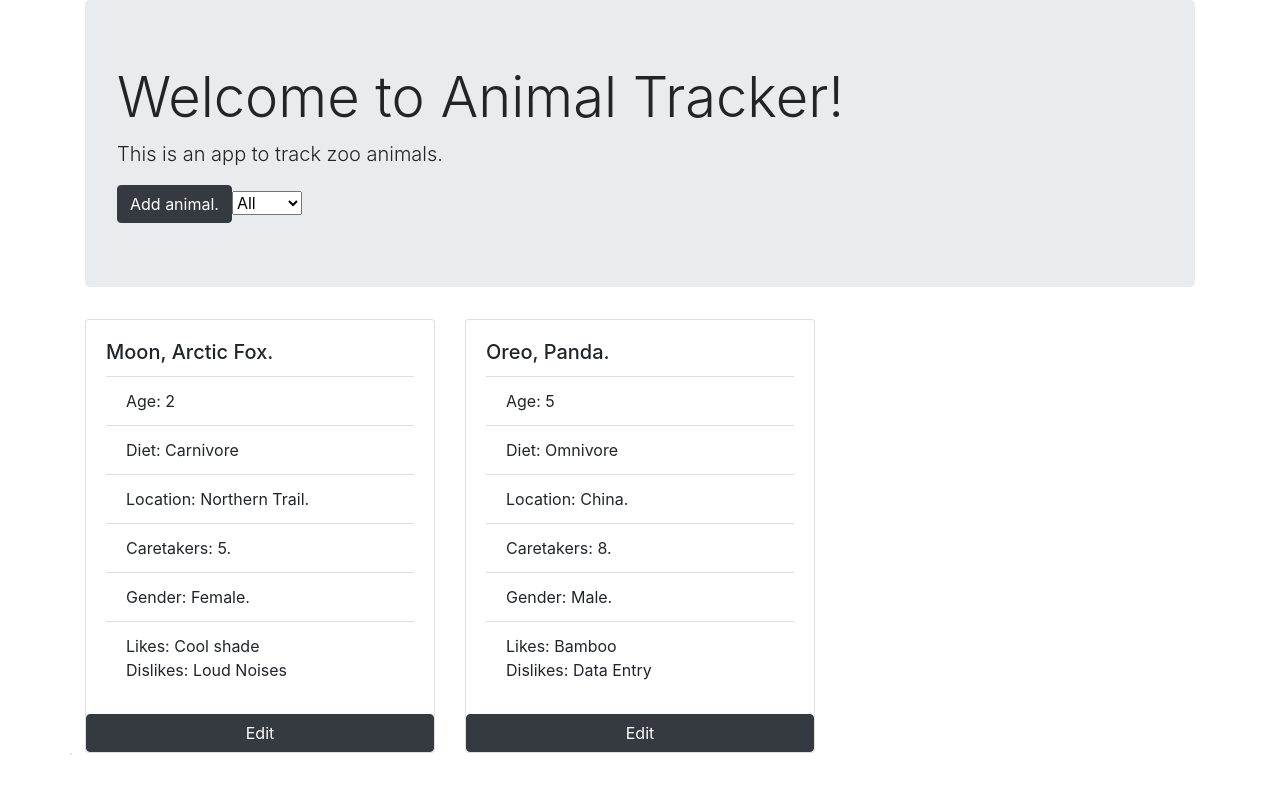
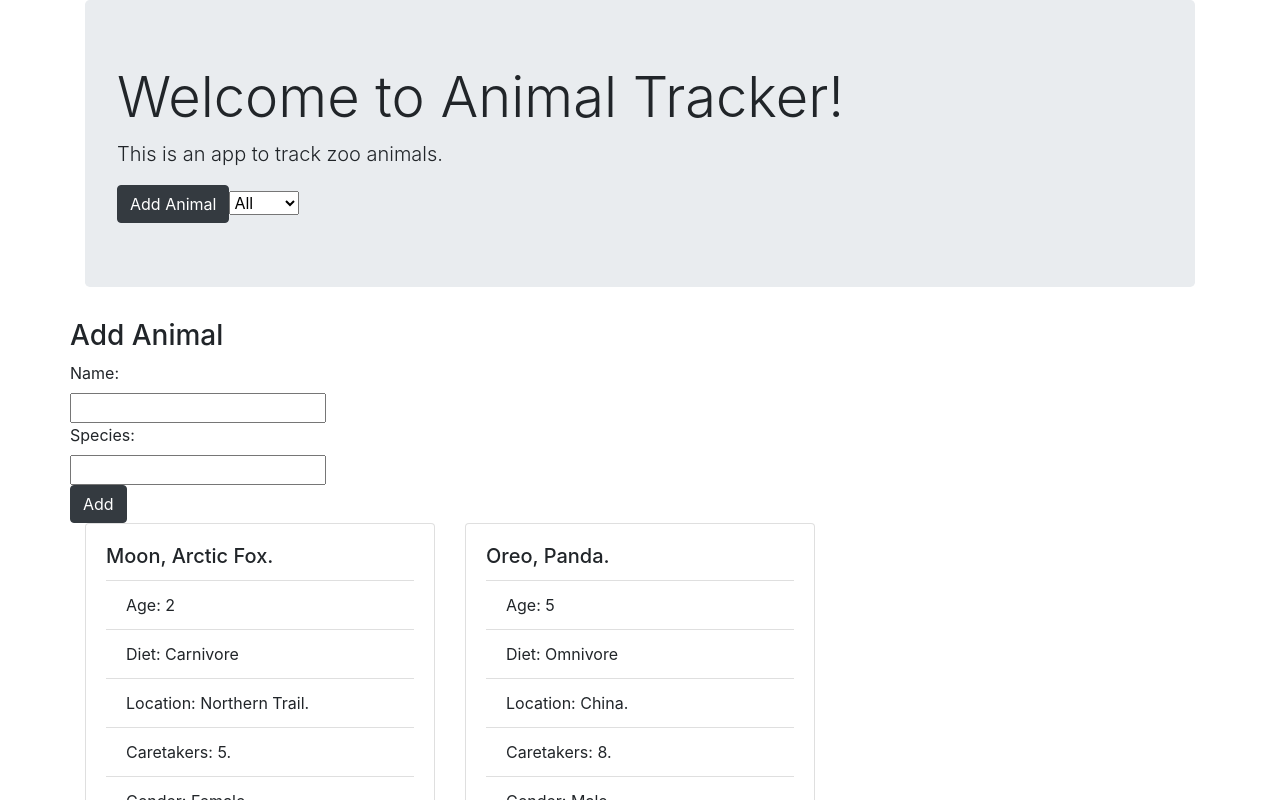
Before and after one commit to amychurchwell/local-zoo, an Angular app: page / in a window 1280 px wide. Shown: the top 800 px of the page. Built offline with nearby package versions, Linux system fonts and the light colour scheme.

Commit message:
build new animal component and link with app component

```diff
--- a/src/app/age.pipe.ts
+++ b/src/app/age.pipe.ts
@@ -2,6 +2,8 @@ import { Pipe, PipeTransform } from '@angular/core';
 import { Animal } from './animal.model';
 import { AppComponent } from './app.component';
 import { AnimalSearch } from './search.component';
+import { NewAnimalComponent } from './new-animal.component';
+
 
 @Pipe({
   name: "age",
@@ -13,6 +15,7 @@ export class AgePipe implements PipeTransform {
   transform(input: Animal[], ageSearch) {
     var output: Animal[] = [];
     if(ageSearch === "young") {
+      console.log("young");
       for (var i = 0; i < input.length; i++) {
         if (input[i].age <= 2) {
           output.push(input[i]);
@@ -20,6 +23,7 @@ export class AgePipe implements PipeTransform {
       }
       return output;
     } else if (ageSearch === "old") {
+      console.log("old");
       for (var i = 0; i < input.length; i++) {
         if (input[i].age > 2) {
           output.push(input[i]);
--- a/src/app/app.component.html
+++ b/src/app/app.component.html
@@ -2,8 +2,11 @@
   <div class="jumbotron">
     <h1 class="display-4">Welcome to {{ title }}!</h1>
     <p class="lead">This is an app to track zoo animals. <i class="fa fa-check"></i></p>
-    <button class="btn btn-dark">Add animal.</button>
+    <button class="btn btn-dark">Add Animal</button>
     <age-search></age-search>
+  </div>
+  <div class="row">
+    <new-animal (newAnimal)="addAnimal($event)"></new-animal>
   </div>
   <div class="row">
     <div class="col-md-4" *ngFor="let animal of animals | age:filterByAge">
--- a/src/app/app.component.ts
+++ b/src/app/app.component.ts
@@ -1,6 +1,7 @@
 import { Component, Input, Output, EventEmitter } from '@angular/core';
 import { Animal } from './animal.model';
 import { AnimalSearch } from './search.component';
+import { NewAnimalComponent } from './new-animal.component';
 
 @Component({
   selector: 'app-root',
@@ -20,4 +21,8 @@ export class AppComponent {
     this.selectedAnimal = clickedAnimal;
   }
 
+  addAnimal(newAnimalFromChild: Animal){
+  this.animals.push(newAnimalFromChild);
 }
+
+}
--- a/src/app/app.module.ts
+++ b/src/app/app.module.ts
@@ -5,13 +5,15 @@ import { FormsModule } from '@angular/forms';
 import { AppComponent } from './app.component';
 import { AnimalSearch } from './search.component';
 import { AgePipe } from './age.pipe';
+import { NewAnimalComponent } from './new-animal.component';
 
 
 @NgModule({
   declarations: [
     AppComponent,
     AnimalSearch,
-    AgePipe
+    AgePipe,
+    NewAnimalComponent
   ],
   imports: [
     BrowserModule,
--- a/src/app/new-animal.component.ts
+++ b/src/app/new-animal.component.ts
@@ -5,10 +5,26 @@ import { Animal } from './animal.model';
 @Component({
   selector: 'new-animal',
   template: `
-  <h1>Works</h1>
+  <div>
+    <h3>Add Animal</h3>
+    <div>
+      <label>Name:</label><br/>
+      <input #newName>
+    </div>
+    <div>
+      <label>Species:</label><br/>
+      <input #newSpecies>
+    </div>
+    <button class="btn btn-dark" (click)="submitForm(newName.value, newSpecies.value);">Add</button>
+  </div>
   `
 })
 
 export class NewAnimalComponent {
   @Output() newAnimal = new EventEmitter();
+
+  submitForm(species: string, name: string, age: number, diet: string, location: string, caretakers: number, sex: string, likes: string, dislikes: string) {
+    var newAnimalToAdd: Animal = new Animal(species, name, age, diet, location, caretakers, sex, likes, dislikes);
+    this.newAnimal.emit(newAnimalToAdd);
+  }
 }
--- a/src/app/search.component.ts
+++ b/src/app/search.component.ts
@@ -1,6 +1,8 @@
 import { Component, Input, Output, EventEmitter } from '@angular/core';
 import { Animal } from './animal.model';
 import { AppComponent } from './app.component';
+import { NewAnimalComponent } from './new-animal.component';
+
 
 @Component({
   selector: 'age-search',
```
